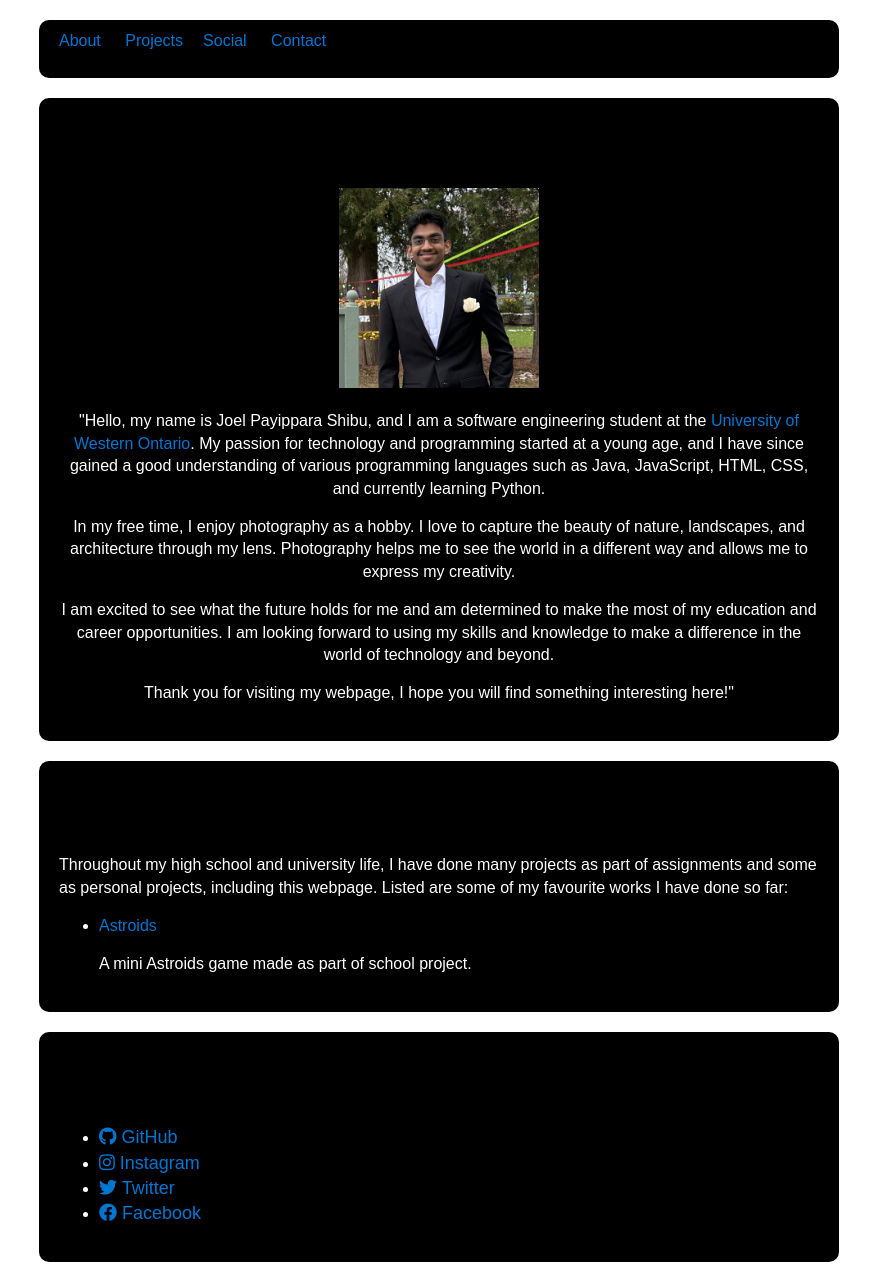
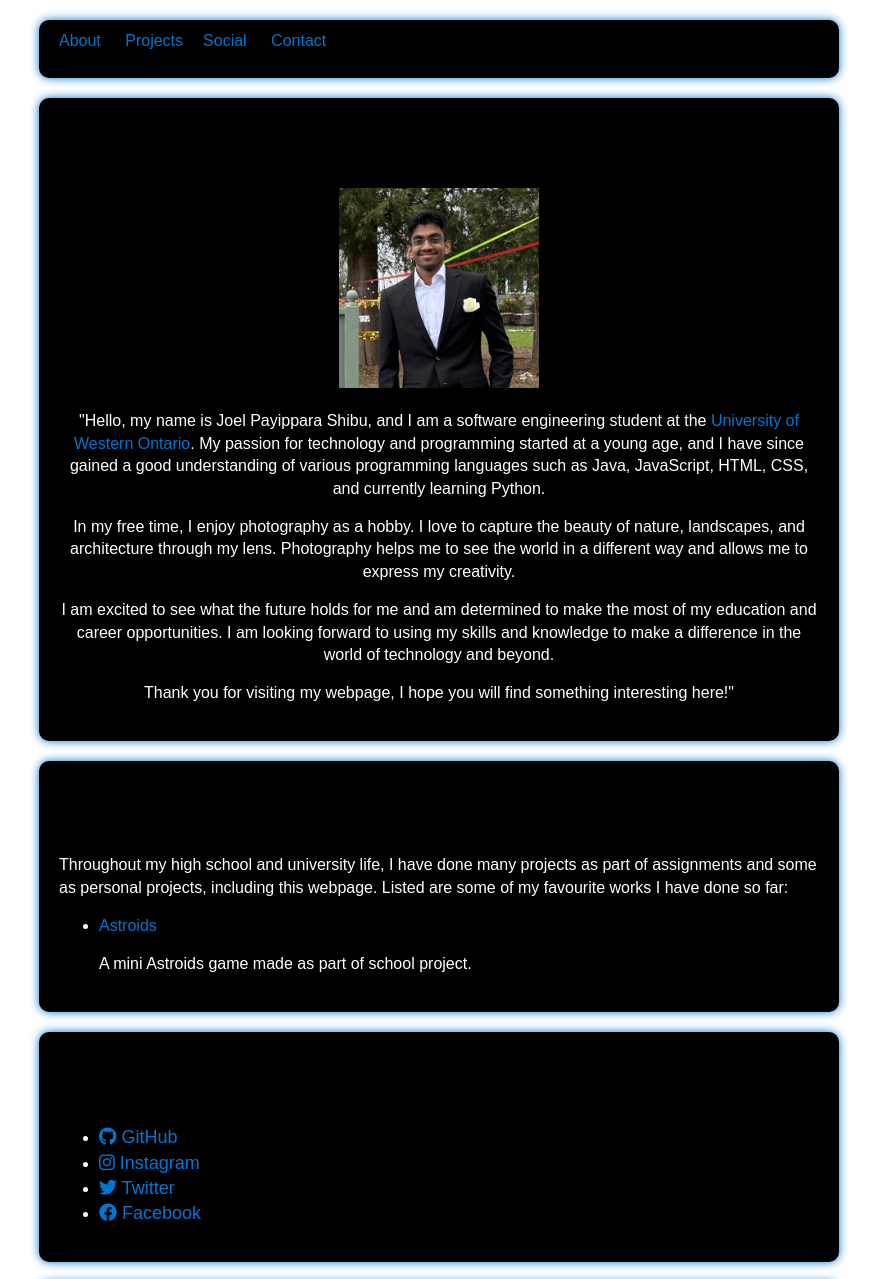
Before and after one commit to JoelPayipparaShibu/MyPortfolio, a plain HTML site: page index.html in a window 1280 px wide. Shown: the top 1279 px of the page, without its empty margins (201-1078 px from the left). Drawn offline with nearby package versions, Linux system fonts and the light colour scheme.

Commit message:
Add files via upload

```diff
--- a/index.html
+++ b/index.html
@@ -14,6 +14,7 @@
 		  --light-blue: #0077cc;
 		  --black: #333333;
 		  --white: #ffffff;
+		  --shadow: #0077cc;
 		}
 
 
@@ -29,7 +30,7 @@
 		  padding: 10px;
 		  border-radius: 10px;
 		  margin-top: 20px;
-		  box-shadow: 0px 0px 10px white;
+		  box-shadow: 0px 0px 10px var(--shadow);
 			color: var(--white);
 		}
 		header nav ul {
@@ -95,14 +96,16 @@
 		  padding: 20px;
 		  border-radius: 10px;
 		  margin-top: 20px;
-		  box-shadow: 0px 0px 10px white;
+		  box-shadow: 0px 0px 10px var(--shadow);
+		  color:var(--white)
 		}
 		#projects{
 		  background-color: black;
 		  padding: 20px;
 		  border-radius: 10px;
 		  margin-top: 20px;
-		  box-shadow: 0px 0px 10px white;
+		  box-shadow: 0px 0px 10px var(--shadow);
+		  color:var(--white)
 		}
 		#social-links{
 
@@ -110,14 +113,16 @@
 		  padding: 20px;
 		  border-radius: 10px;
 		  margin-top: 20px;
-		  box-shadow: 0px 0px 10px white;
+		  box-shadow: 0px 0px 10px var(--shadow);
+		  color:var(--white)
 		  }
 		 #contact{
 		  background-color: black;
 		  padding: 20px;
 		  border-radius: 10px;
 		  margin-top: 20px;
-		  box-shadow: 0px 0px 10px white;
+		  box-shadow: 0px 0px 10px var(--shadow);
+		  color:var(--white)
 		 }
 
 	</style>
```
